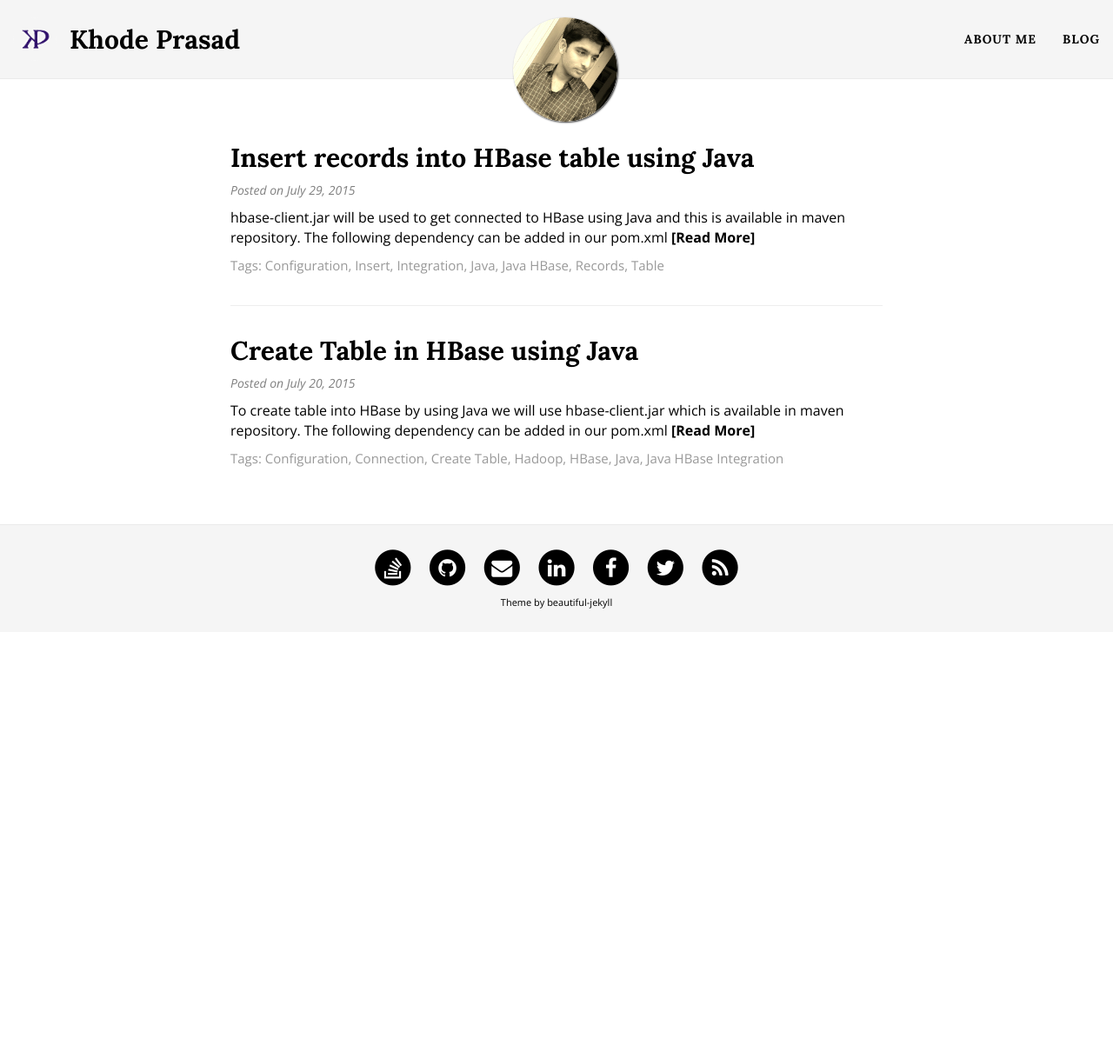
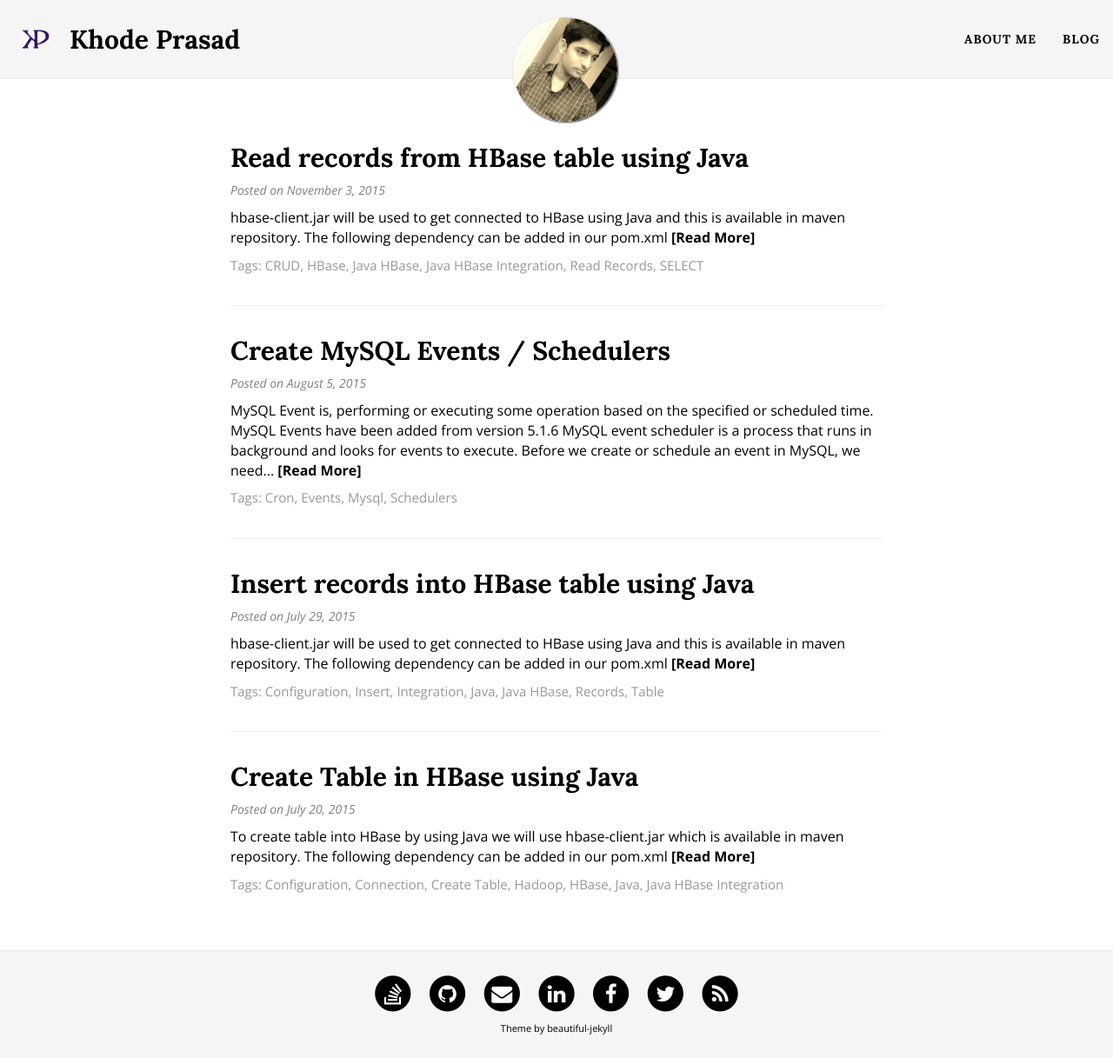
Before and after one commit to khodeprasad/khodeprasad.github.io, a Jekyll site: the page built from index.html, in a window 1280 px wide and 1217 px high. Shown: the whole window at 87% size. Built offline with Jekyll 4.4.1, drawn with Linux system fonts in a browser that asks for light colours; nearby versions of some CDN libraries; the list of posts is cut into pages by our own code.

Commit message:
added posts

```diff
--- /dev/null
+++ b/_posts/2015-08-05-create-mysql-events-schedulers.md
@@ -0,0 +1,74 @@
+---
+layout: post
+title: Create MySQL Events / Schedulers
+tags: [Cron, Events, Mysql, Schedulers]
+---
+MySQL Event is, performing or executing some operation based on the specified or scheduled time. MySQL Events have been added from version 5.1.6 MySQL event scheduler is a process that runs in background and looks for events to execute. Before we create or schedule an event in MySQL, we need to first verify whether its enabled or not Issue the following command to turn on the scheduler<!--more-->
+
+{% highlight sql linenos %}
+SET GLOBAL event_scheduler = ON;
+{% endhighlight %}
+
+To disable the scheduler run
+
+{% highlight sql linenos %}
+SET GLOBAL event_scheduler = OFF;
+{% endhighlight %}
+
+To check whether scheduler is enabled or not, use the following command
+
+{% highlight sql linenos %}
+select @@GLOBAL.event_scheduler;
+{% endhighlight %}
+
+Use the following command to list all the events that are created
+
+{% highlight sql linenos %}
+SHOW EVENTS;
+{% endhighlight %}
+
+By using events, we will insert records into some table lets call it as test_table, for each day at a specific time. Our test_table will look something like below
+
+{% highlight sql linenos %}
+CREATE TABLE test.test_table (
+  id INT(11) NOT NULL AUTO_INCREMENT,
+  created_date DATETIME DEFAULT NULL,
+  PRIMARY KEY (id)
+) ENGINE=INNODB DEFAULT CHARSET=utf8;
+{% endhighlight %}
+
+The following will be used for creating an event which will insert a record into test_table for every 1 minute
+
+{% highlight sql linenos %}
+DELIMITER $$
+
+CREATE EVENT test.first_event
+ON SCHEDULE EVERY 1 MINUTE
+ON COMPLETION NOT PRESERVE ENABLE
+DO
+BEGIN
+    INSERT INTO test.test_table(created_date) VALUES (CURRENT_TIMESTAMP);
+END $$
+
+DELIMITER ;
+{% endhighlight %}
+
+Once we have created our first_event, it will insert a new record for each minute into test_table. If we want to alter the existing event to run for each 1 hour then
+
+{% highlight sql linenos %}
+DELIMITER $$
+
+ALTER EVENT test.first_event
+ON SCHEDULE EVERY 1 HOUR $$
+
+DELIMITER ;
+{% endhighlight %}
+
+The following can be used drop the events from the database
+
+{% highlight sql linenos %}
+DROP EVENT IF EXISTS test.first_event;
+{% endhighlight %}
+
+Reference:<br/>
+[https://dev.mysql.com/doc/refman/5.1/en/events-overview.html](https://dev.mysql.com/doc/refman/5.1/en/events-overview.html)
--- /dev/null
+++ b/_posts/2015-11-03-read-records-from-hbase-table-using-java.md
@@ -0,0 +1,159 @@
+---
+layout: post
+title: Read records from HBase table using Java
+tags: [CRUD, HBase, Java HBase, Java HBase Integration, Read Records, SELECT]
+---
+_**hbase-client.jar**_ will be used to get connected to HBase using Java and this is available in maven repository. The following dependency can be added in our `pom.xml`
+
+{% highlight java linenos %}
+<dependency>
+    <groupId>org.apache.hbase</groupId>
+    <artifactId>hbase-client<artifactId>
+    <version>1.1.0.1</version>
+<dependency>
+{% endhighlight %}
+
+Once we have added the dependency we need to create Configuration object specifying `core-site.xml` and `hbase-site.xml` as resources.
+
+{% highlight java linenos %}
+Configuration config = HBaseConfiguration.create();
+config.addResource(new Path("/etc/hbase/conf/hbase-site.xml"));
+config.addResource(new Path("/etc/hadoop/conf/core-site.xml"));
+{% endhighlight %}
+
+Instead we can set `hbase.zookeeper.quorum` and `hbase.zookeeper.property.clientPort` values to Configuration object. These values can be found in _**hbase-site.xml**_
+
+{% highlight java linenos %}
+Configuration config = HBaseConfiguration.create();
+config.set("hbase.zookeeper.quorum", "127.0.0.1");
+config.set("hbase.zookeeper.property.clientPort", "2181");
+{% endhighlight %}
+
+Once we have Configuration object we can create Connection to HBase and from Connection object we obtain Table object to perform read records from HBase table.
+
+{% highlight java linenos %}
+String tableName = "peoples";
+Connection connection = ConnectionFactory.createConnection(config);
+Table table = connection.getTable(TableName.valueOf(tableName));
+{% endhighlight %}
+
+Now we will create Scan object to read all the records from HBase table
+
+{% highlight java linenos %}
+Scan scan = new Scan();
+scan.addColumn(Bytes.toBytes("name"), Bytes.toBytes("first"));
+scan.addColumn(Bytes.toBytes("name"), Bytes.toBytes("last"));
+scan.addColumn(Bytes.toBytes("contactinfo"), Bytes.toBytes("email"));
+scan.addColumn(Bytes.toBytes("personalinfo"), Bytes.toBytes("gender"));
+scan.addColumn(Bytes.toBytes("personalinfo"), Bytes.toBytes("age"));
+{% endhighlight %}
+
+Once we have our Scan object we execute the scanner and get the ResultScanner which will be a ResultSet in our JDBC applications and from ResultScanner object we get our column values for each record like below
+
+{% highlight java linenos %}
+resultScanner = table.getScanner(scan);
+
+for (Result result = resultScanner.next(); result != null; result = resultScanner.next()) {
+	byte[] firstNameValue = result.getValue(Bytes.toBytes("name"), Bytes.toBytes("first"));
+	byte[] lastNameValue = result.getValue(Bytes.toBytes("name"), Bytes.toBytes("last"));
+	byte[] emailValue = result.getValue(Bytes.toBytes("contactinfo"), Bytes.toBytes("email"));
+	byte[] genderValue = result.getValue(Bytes.toBytes("personalinfo"), Bytes.toBytes("gender"));
+	byte[] ageValue = result.getValue(Bytes.toBytes("personalinfo"), Bytes.toBytes("age"));
+
+	String firstName = Bytes.toString(firstNameValue);
+	String lastName = Bytes.toString(lastNameValue);
+	String email = Bytes.toString(emailValue);
+	String gender = Bytes.toString(genderValue);
+	String age = Bytes.toString(ageValue);
+
+	System.out.println("First Name : " + firstName + " --- Last Name : " + lastName + " --- Email : " + email + " --- Gender : " + gender + " --- Age : " + age);
+}
+{% endhighlight %}
+
+The complete program will look like below
+
+{% highlight java linenos %}
+
+package com.khodeprasad.hbase;
+
+import org.apache.hadoop.conf.Configuration;
+import org.apache.hadoop.hbase.TableName;
+import org.apache.hadoop.hbase.client.Connection;
+import org.apache.hadoop.hbase.client.ConnectionFactory;
+import org.apache.hadoop.hbase.client.Result;
+import org.apache.hadoop.hbase.client.ResultScanner;
+import org.apache.hadoop.hbase.client.Scan;
+import org.apache.hadoop.hbase.client.Table;
+import org.apache.hadoop.hbase.util.Bytes;
+
+import com.khodeprasad.hbase.util.HBaseConfigUtil;
+
+/**
+ * @author Prasad Khode
+ *
+ */
+public class ScanTable {
+
+	public static void main(String[] args) {
+		Configuration config = HBaseConfigUtil.getHBaseConfiguration();
+
+		Connection connection = null;
+		Table table = null;
+		ResultScanner resultScanner = null;
+
+		try {
+			connection = ConnectionFactory.createConnection(config);
+			table = connection.getTable(TableName.valueOf("peoples"));
+
+			Scan scan = new Scan();
+			scan.addColumn(Bytes.toBytes("name"), Bytes.toBytes("first"));
+			scan.addColumn(Bytes.toBytes("name"), Bytes.toBytes("last"));
+			scan.addColumn(Bytes.toBytes("contactinfo"), Bytes.toBytes("email"));
+			scan.addColumn(Bytes.toBytes("personalinfo"), Bytes.toBytes("gender"));
+			scan.addColumn(Bytes.toBytes("personalinfo"), Bytes.toBytes("age"));
+
+			resultScanner = table.getScanner(scan);
+
+			for (Result result = resultScanner.next(); result != null; result = resultScanner.next()) {
+				byte[] firstNameValue = result.getValue(Bytes.toBytes("name"), Bytes.toBytes("first"));
+				byte[] lastNameValue = result.getValue(Bytes.toBytes("name"), Bytes.toBytes("last"));
+				byte[] emailValue = result.getValue(Bytes.toBytes("contactinfo"), Bytes.toBytes("email"));
+				byte[] genderValue = result.getValue(Bytes.toBytes("personalinfo"), Bytes.toBytes("gender"));
+				byte[] ageValue = result.getValue(Bytes.toBytes("personalinfo"), Bytes.toBytes("age"));
+
+				String firstName = Bytes.toString(firstNameValue);
+				String lastName = Bytes.toString(lastNameValue);
+				String email = Bytes.toString(emailValue);
+				String gender = Bytes.toString(genderValue);
+				String age = Bytes.toString(ageValue);
+
+				System.out.println("First Name : " + firstName + " --- Last Name : " + lastName + " --- Email : " + email + " --- Gender : " + gender + " --- Age : " + age);
+			}
+		} catch (Exception e) {
+			e.printStackTrace();
+		} finally {
+			try {
+				if (resultScanner != null) {
+					resultScanner.close();
+				}
+
+				if (table != null) {
+					table.close();
+				}
+
+				if (connection != null && !connection.isClosed()) {
+					connection.close();
+				}
+			} catch (Exception e2) {
+				e2.printStackTrace();
+			}
+		}
+	}
+}
+{% endhighlight %}
+
+To create tables in HBase programmatically using Java, refer my previous post <a href="https://khodeprasad.github.io/blog/create-table-in-hbase-using-java/" target="_blank">here</a>
+
+To insert records in HBase table using Java, refer my previous post <a href="https://khodeprasad..github.io/blog/insert-records-into-hbase-table-using-java/" target="_blank">here</a>
+
+<p style="text-align:center;font-size:1.5em;">For complete working code you can check <a href="https://github.com/khodeprasad/java-hbase/blob/master/src/main/java/com/khodeprasad/hbase/ScanTable.java" target="_blank">here</a></p>
--- a/css/main.css
+++ b/css/main.css
@@ -110,18 +110,14 @@ img {
 @media only screen and (min-width : 569px) and (max-width : 767px) {
   .navbar-right {
     margin-left: 0px;
-    font-size: 20px;
+    font-size: 25px;
   }
 }
 
 @media only screen and (min-width : 240px) and (max-width : 568px) {
   .navbar-right {
     margin-left: 3px;
-    font-size: 18px;
-  }
-
-  .navbar-custom .navbar-brand-logo {
-    display: none;
+    font-size: 25px;
   }
 
   .navbar-custom .avatar-container {
```
Also changed, not shown: _posts/2015-07-20-create-table-in-hbase-using-java.md (+0 -1 lines), _posts/2015-07-29-insert-records-into-hbase-table-using-java.md (+0 -1 lines).
